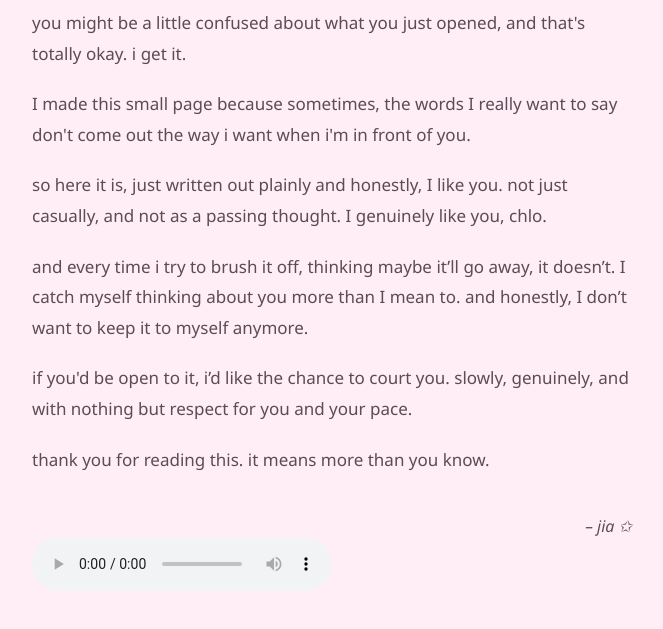
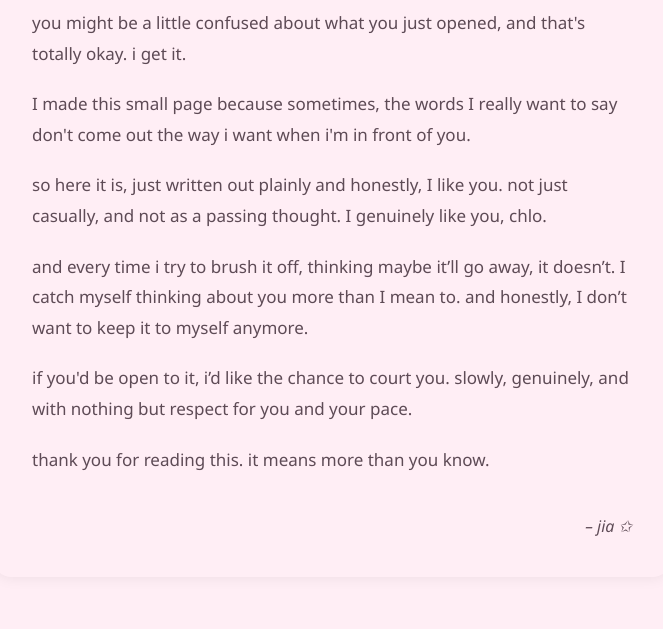
Before and after one commit to s4intjia/Jia-page, a plain HTML site: page index.html in a window 1280 px wide. Shown: the part 149-778 px from the top of the page, without its empty margins (308-971 px from the left). Drawn offline with Linux system fonts and the light colour scheme.

Commit message:
Update index.html

```diff
--- a/index.html
+++ b/index.html
@@ -57,10 +57,5 @@
 
   <div class="footer">– jia ✩</div>
 
-  <audio controls>
-  <source src="Alexandra - Reality Club (Official Lyric Video).mp3" type="audio/mpeg">
-  Your browser does not support the audio element.
-</audio>
-
 </body>
 </html>
```
